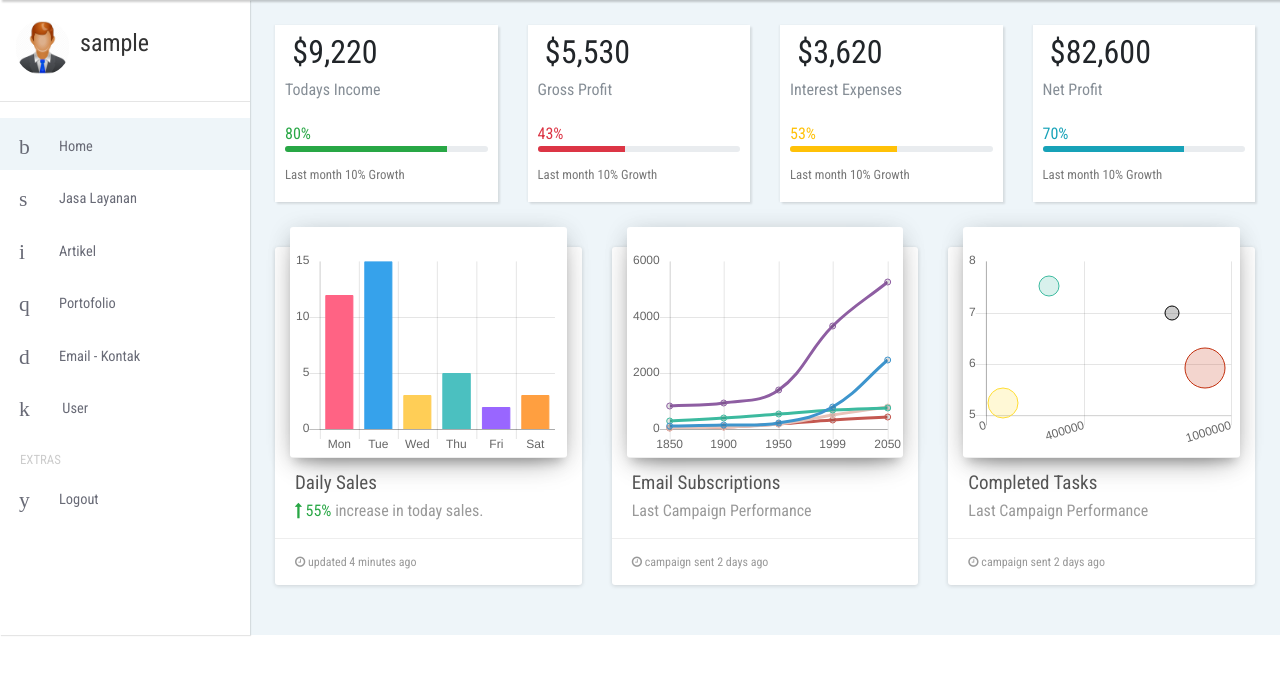
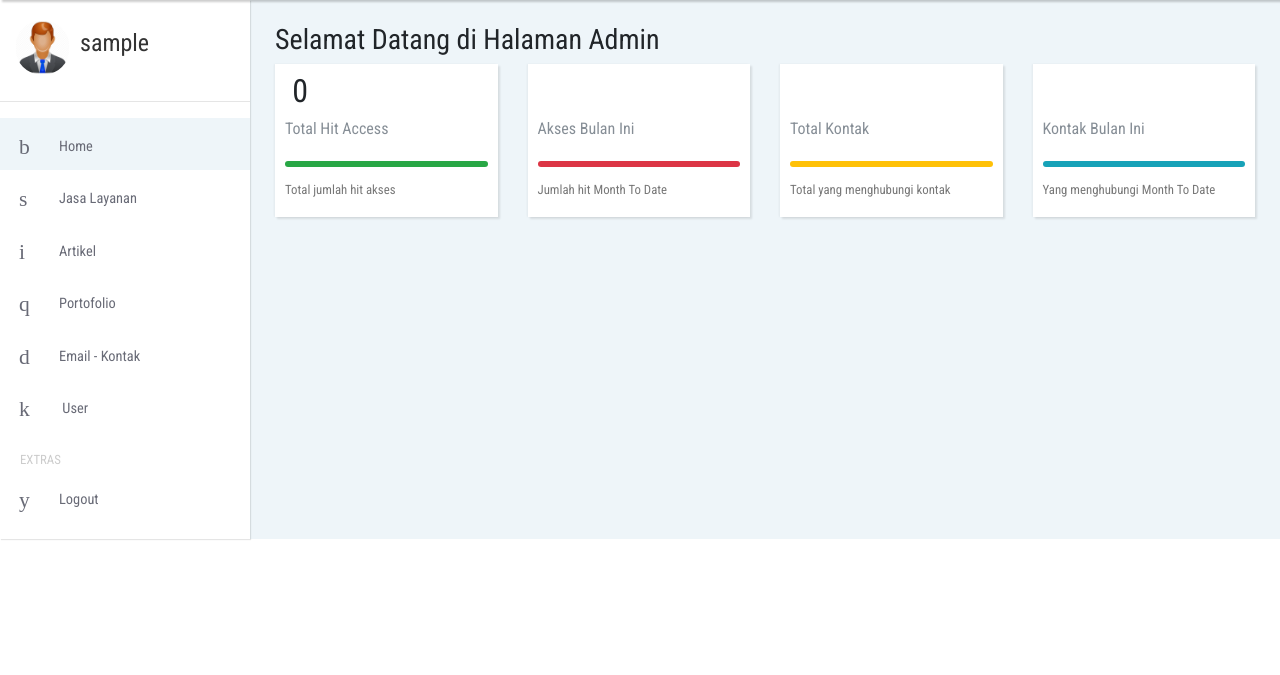
Before and after one commit to punamanr/berkahsantoso, a PHP site: page /admin/home in a window 1280 px wide. Shown: the part 76-751 px from the top of the page. Run offline with PHP 8.4, Linux system fonts and the light colour scheme; the visitor is signed in with stand-in values (Sample User, id 1); data that the repository does not hold is empty; some web fonts are replaced.

Commit message:
fix dashboard admin

```diff
--- a/admin/index.php
+++ b/admin/index.php
@@ -6,6 +6,24 @@ $user = $_SESSION['login_username'];
 $status = $_SESSION['login_status'];
 
 include 'admin_header.php';
+
+$sql = "SELECT ip,browser,os,tgl_akses from
+        (SELECT ip_address ip, browser, os, date_format(created_at,'%d/%m/%Y')tgl_akses
+        from statistic)log_akses";
+$log = mysqli_query($conn,$sql);
+$total_akses = mysqli_num_rows($log);
+
+$sql = "SELECT count(created_at)bulan_ini from statistic
+        where date_format(created_at,'%m') = DATE_FORMAT(SYSDATE(), '%m')";
+$result = mysqli_query($conn,$sql);
+$akses=mysqli_fetch_assoc($result);
+
+$sql = "SELECT total_kontak,kontak_mtd from
+        (SELECT count(id)total_kontak from contacts)total,
+        (select count(id)kontak_mtd from contacts
+        where  date_format(created_at,'%m') = DATE_FORMAT(SYSDATE(), '%m') )mtd";
+$result2=mysqli_query($conn,$sql);
+$kontak=mysqli_fetch_assoc($result2);
 ?>
 
 <!--====================================================
@@ -16,21 +34,20 @@ include 'admin_header.php';
     <?php include 'sidebar_menu.php'; ?>
 
         <div class="content-inner">
-
+          <H3>Selamat Datang di Halaman Admin</H3>
             <!--***** REPORT-1 *****-->
             <div class="row" id="report1">
                 <div class="col-sm-3">
                     <div class="card">
                         <div class="card-block">
                             <div class="text-left report1-cont">
-                                <h2 class="font-light m-b-0"><i class="ti-arrow-up text-success"></i> $9,220</h2>
-                                <span class="text-muted">Todays Income</span>
+                                <h2 class="font-light m-b-0"><i class="ti-arrow-up text-success"></i> <?php echo $total_akses?></h2>
+                                <span class="text-muted">Total Hit Access</span>
                             </div>
-                            <span class="text-success">80%</span>
                             <div class="progress">
-                                <div class="progress-bar bg-success" role="progressbar" style="width: 80%; height: 6px;" aria-valuenow="25" aria-valuemin="0" aria-valuemax="100"></div>
+                                <div class="progress-bar bg-success" role="progressbar" style="width: 100%; height: 6px;" aria-valuenow="25" aria-valuemin="0" aria-valuemax="100"></div>
                             </div>
-                            <p><small>Last month 10% Growth</small></p>
+                            <p><small>Total jumlah hit akses</small></p>
                         </div>
                     </div>
                 </div>
@@ -38,14 +55,13 @@ include 'admin_header.php';
                     <div class="card">
                         <div class="card-block">
                             <div class="text-left report1-cont">
-                                <h2 class="font-light m-b-0"><i class="ti-arrow-up text-danger"></i> $5,530</h2>
-                                <span class="text-muted">Gross Profit</span>
+                                <h2 class="font-light m-b-0"><i class="ti-arrow-up text-danger"></i> <?php echo $akses['bulan_ini'];?></h2>
+                                <span class="text-muted">Akses Bulan Ini</span>
                             </div>
-                            <span class="text-danger">43%</span>
                             <div class="progress">
-                                <div class="progress-bar bg-danger" role="progressbar" style="width: 43%; height: 6px;" aria-valuenow="25" aria-valuemin="0" aria-valuemax="100"></div>
+                                <div class="progress-bar bg-danger" role="progressbar" style="width: 100%; height: 6px;" aria-valuenow="25" aria-valuemin="0" aria-valuemax="100"></div>
                             </div>
-                            <p><small>Last month 10% Growth</small></p>
+                            <p><small>Jumlah hit Month To Date</small></p>
                         </div>
                     </div>
                 </div>
@@ -53,14 +69,13 @@ include 'admin_header.php';
                     <div class="card">
                         <div class="card-block">
                             <div class="text-left report1-cont">
-                                <h2 class="font-light m-b-0"><i class="ti-arrow-up text-warning"></i> $3,620</h2>
-                                <span class="text-muted">Interest Expenses </span>
+                                <h2 class="font-light m-b-0"><i class="ti-arrow-up text-warning"></i> <?php echo $kontak['total_kontak'];?></h2>
+                                <span class="text-muted">Total Kontak </span>
                             </div>
-                            <span class="text-warning">53%</span>
                             <div class="progress">
-                                <div class="progress-bar bg-warning" role="progressbar" style="width: 53%; height: 6px;" aria-valuenow="25" aria-valuemin="0" aria-valuemax="100"></div>
+                                <div class="progress-bar bg-warning" role="progressbar" style="width: 100%; height: 6px;" aria-valuenow="25" aria-valuemin="0" aria-valuemax="100"></div>
                             </div>
-                            <p><small>Last month 10% Growth</small></p>
+                            <p><small>Total yang menghubungi kontak</small></p>
                         </div>
                     </div>
                 </div>
@@ -68,67 +83,13 @@ include 'admin_header.php';
                     <div class="card">
                         <div class="card-block">
                             <div class="text-left report1-cont">
-                                <h2 class="font-light m-b-0"><i class="ti-arrow-up text-info"></i> $82,600</h2>
-                                <span class="text-muted">Net Profit</span>
+                                <h2 class="font-light m-b-0"><i class="ti-arrow-up text-info"></i> <?php echo $kontak['kontak_mtd'];?></h2>
+                                <span class="text-muted">Kontak Bulan Ini</span>
                             </div>
-                            <span class="text-info">70%</span>
                             <div class="progress">
-                                <div class="progress-bar bg-info" role="progressbar" style="width: 70%; height: 6px;" aria-valuenow="25" aria-valuemin="0" aria-valuemax="100"></div>
+                                <div class="progress-bar bg-info" role="progressbar" style="width: 100%; height: 6px;" aria-valuenow="25" aria-valuemin="0" aria-valuemax="100"></div>
                             </div>
-                            <p><small>Last month 10% Growth</small></p>
-                        </div>
-                    </div>
-                </div>
-            </div>
-
-            <!--***** REPORT-2 *****-->
-            <div class="row" id="report2">
-                <div class="col-md-4">
-                    <div class="card card-c1">
-                        <div class="card-header card-chart" data-background-color="green">
-                            <canvas class="ct-chart" id="myChart1" height="250"></canvas>
-                        </div>
-                        <div class="card-content">
-                            <h4 class="title">Daily Sales</h4>
-                            <p class="category">
-                                <span class="text-success"><i class="fa fa-long-arrow-up"></i> 55% </span> increase in today sales.</p>
-                        </div>
-                        <div class="card-footer">
-                            <div class="stats">
-                                <i class="fa fa-clock-o"></i> updated 4 minutes ago
-                            </div>
-                        </div>
-                    </div>
-                </div>
-                <div class="col-md-4">
-                    <div class="card card-c1">
-                        <div class="card-header card-chart" data-background-color="orange">
-                            <canvas class="ct-chart" id="myChart2" height="250"></canvas>
-                        </div>
-                        <div class="card-content">
-                            <h4 class="title">Email Subscriptions</h4>
-                            <p class="category">Last Campaign Performance</p>
-                        </div>
-                        <div class="card-footer">
-                            <div class="stats">
-                                <i class="fa fa-clock-o"></i> campaign sent 2 days ago
-                            </div>
-                        </div>
-                    </div>
-                </div>
-                <div class="col-md-4">
-                    <div class="card card-c1">
-                        <div class="card-header card-chart" data-background-color="red">
-                            <canvas class="ct-chart" id="myChart3" height="250"></canvas>
-                        </div>
-                        <div class="card-content">
-                            <h4 class="title">Completed Tasks</h4>
-                            <p class="category">Last Campaign Performance</p>
-                        </div>
-                        <div class="card-footer">
-                            <div class="stats">
-                                <i class="fa fa-clock-o"></i> campaign sent 2 days ago
-                            </div>
+                            <p><small>Yang menghubungi Month To Date</small></p>
                         </div>
                     </div>
                 </div>
```
